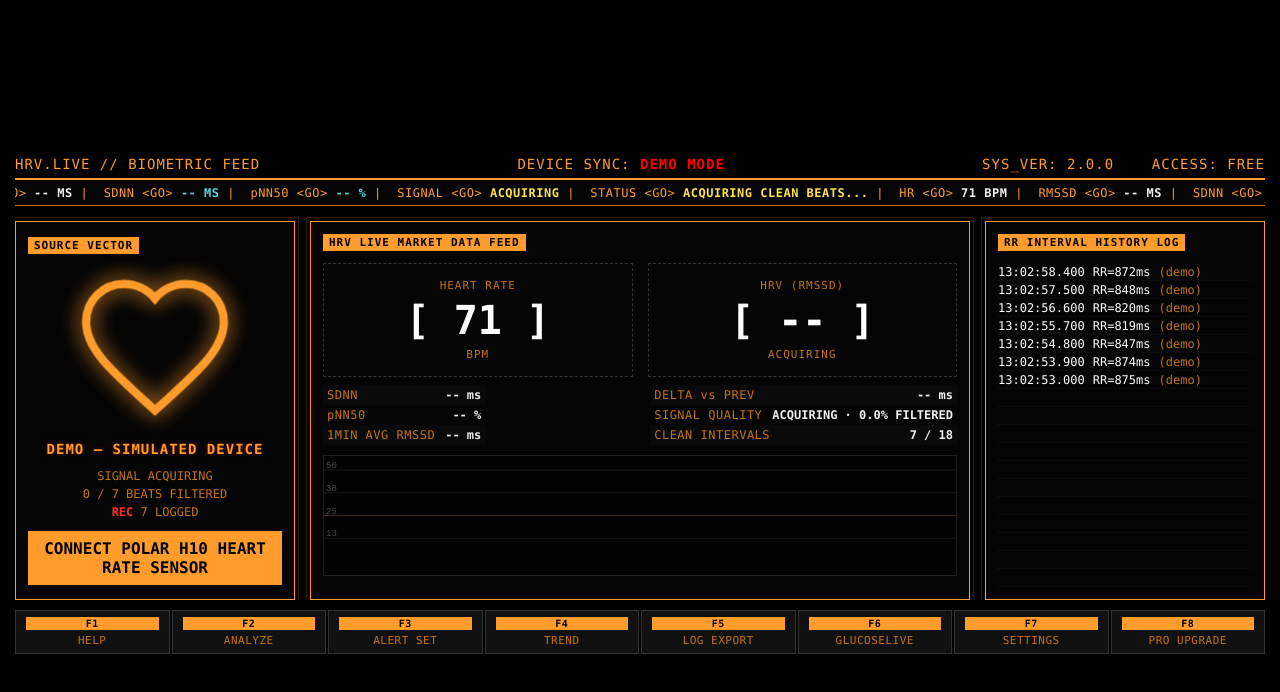
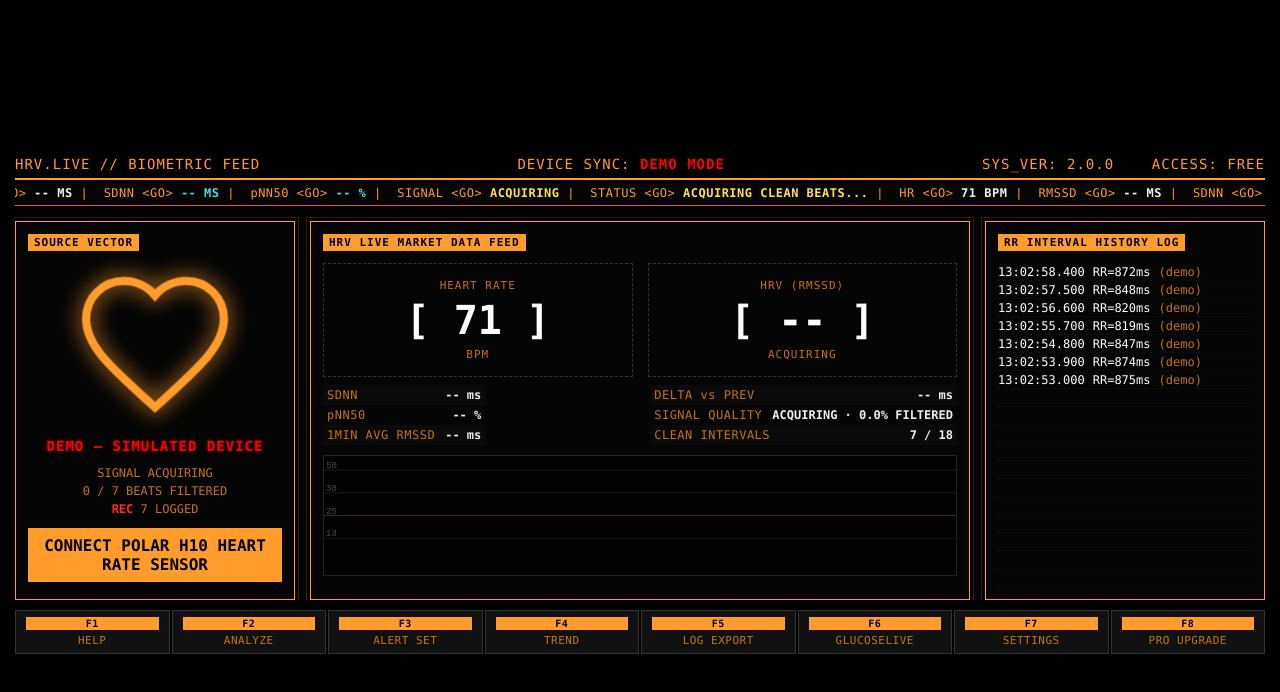
Before and after one commit to hetviprajapati/hrv-live, a Next.js app: page / in a window 1280 px wide. Shown: the top 692 px of the page. Built offline with nearby package versions, Linux system fonts and the light colour scheme.

Commit message:
Added changes for color and missaliged

```diff
--- a/src/app/page.css
+++ b/src/app/page.css
@@ -101,7 +101,6 @@
 
 .vector-box {
   align-items: center;
-  justify-content: center;
   min-height: 250px;
 }
 .heart-wireframe {
@@ -123,6 +122,9 @@
   letter-spacing: 1px;
   text-transform: uppercase;
   text-shadow: 0 0 4px rgba(255, 42, 42, 0.4);
+  &.alert-red {
+    color: red;
+  }
 }
 @keyframes pulse {
   0% {
--- a/src/app/page.tsx
+++ b/src/app/page.tsx
@@ -1214,7 +1214,7 @@ export default function HrvLivePage() {
               <path d="M12 21.35l-1.45-1.32C5.4 15.36 2 12.28 2 8.5 2 5.42 4.42 3 7.5 3c1.74 0 3.41.81 4.5 2.09C13.09 3.81 14.76 3 16.5 3 19.58 3 22 5.42 22 8.5c0 3.78-3.4 6.86-8.55 11.54L12 21.35z" />
             </svg>
 
-            <div className={`alert-text ${connected ? 'vector-connected' : 'vector-offline'}`}>
+            <div className={`alert-text ${demoMode && 'alert-red'} ${connected ? 'vector-connected' : 'vector-offline'}`}>
               {connected ? deviceName : 'CONNECT POLAR DEVICE'}
             </div>
 
```
